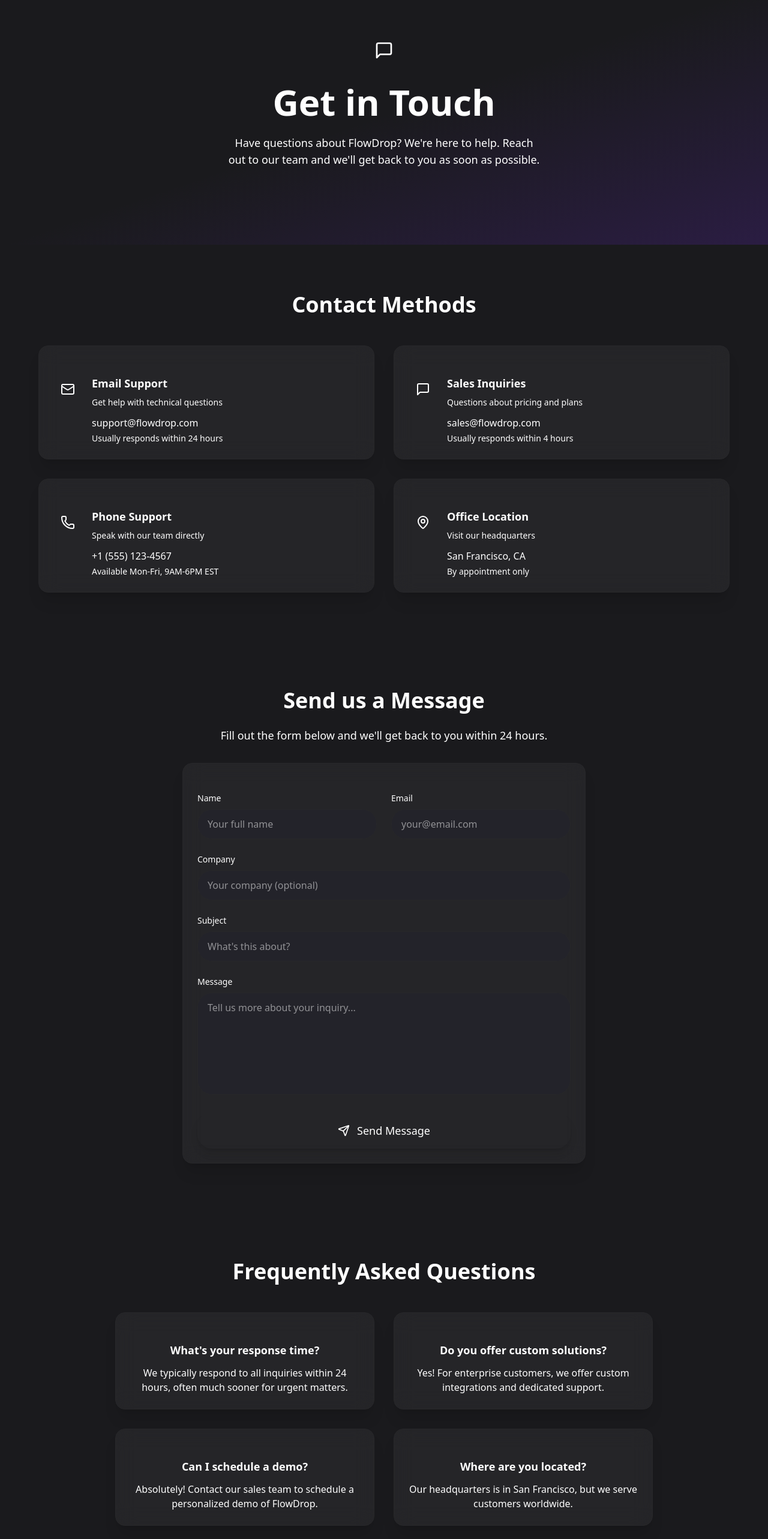
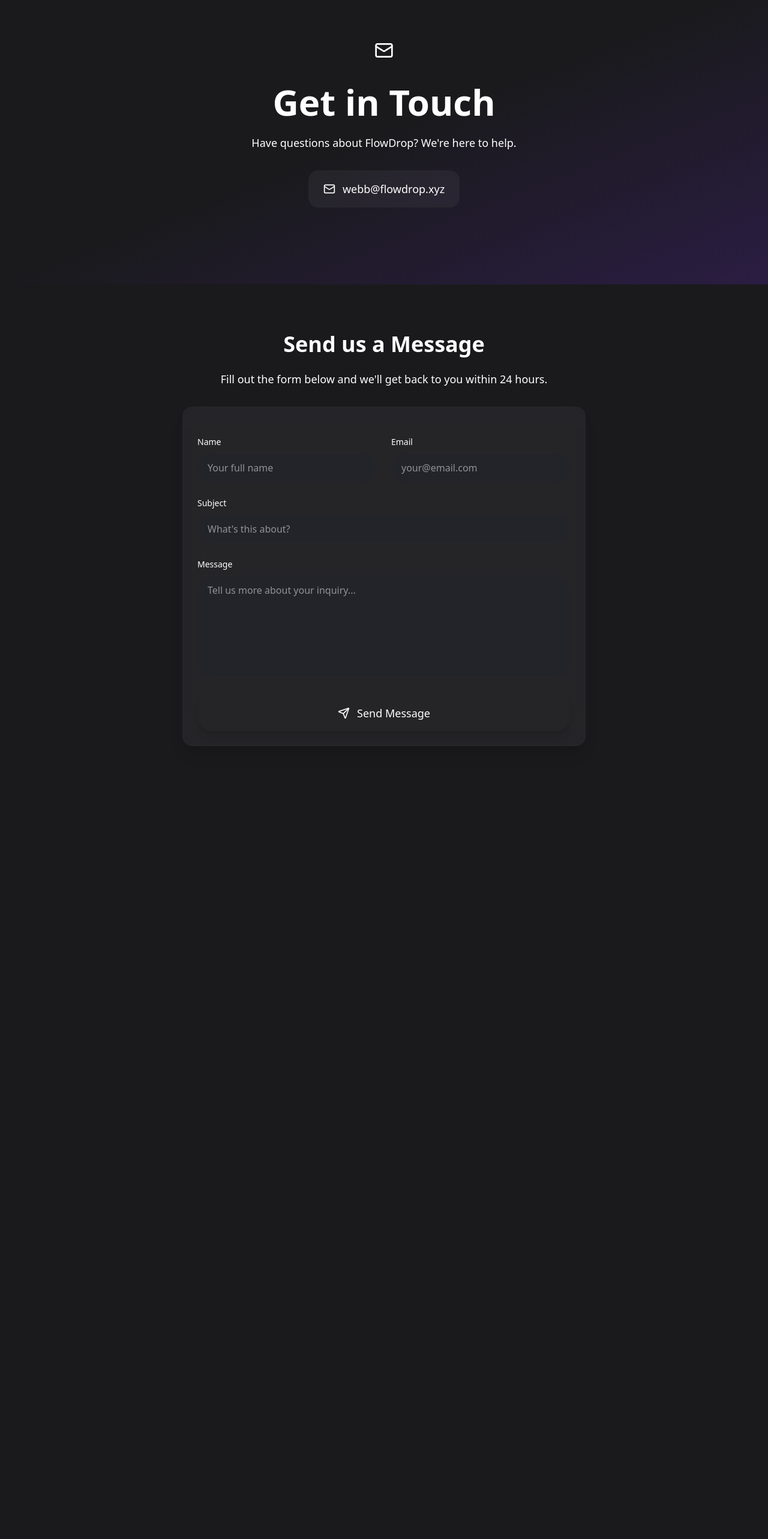
Before and after one commit to webbmaistro/flowdrop, a Next.js app: page /contact in a window 1280 px wide. Shown: the part 92-2658 px from the top of the page at 60% size. After the commit the page ends 1416 px from the top, so only its background shows below. Built offline with nearby package versions, Linux system fonts and the light colour scheme.

Commit message:
migrate supabase to company keys

```diff
--- a/app/api/admin/emails/route.js
+++ b/app/api/admin/emails/route.js
@@ -1,8 +1,8 @@
 import { createClient } from '@supabase/supabase-js'
 
 const supabase = createClient(
-  'https://zocqlxonwsvhkamywijo.supabase.co',
-  'eyJhbGciOiJIUzI1NiIsInR5cCI6IkpXVCJ9.eyJpc3MiOiJzdXBhYmFzZSIsInJlZiI6InpvY3FseG9ud3N2aGthbXl3aWpvIiwicm9sZSI6ImFub24iLCJpYXQiOjE3NDg2NTE2NDUsImV4cCI6MjA2NDIyNzY0NX0.sHKkSxqVa8WFvyaPj4z9WStGdDcR0tbaE6Ri1oasC9E'
+  'https://tuzdkodujqmbtonnhvqe.supabase.co',
+  'eyJhbGciOiJIUzI1NiIsInR5cCI6IkpXVCJ9.eyJpc3MiOiJzdXBhYmFzZSIsInJlZiI6InR1emRrb2R1anFtYnRvbm5odnFlIiwicm9sZSI6ImFub24iLCJpYXQiOjE3NTAxODk4NzQsImV4cCI6MjA2NTc2NTg3NH0.rQCx_cHa7oiJ9RU33bBnxmioZlz7loCf7rUUsEUWCrI'
 )
 
 export async function GET() {
--- a/app/api/subscriberList/route.js
+++ b/app/api/subscriberList/route.js
@@ -5,12 +5,12 @@ export async function POST(request) {
 
       // Direct fetch to Supabase REST API
       const response = await fetch(
-        'https://zocqlxonwsvhkamywijo.supabase.co/rest/v1/subscriberList',
+        'https://tuzdkodujqmbtonnhvqe.supabase.co/rest/v1/subscriberList',
         {
           method: 'POST',
           headers: {
-            'apikey': 'eyJhbGciOiJIUzI1NiIsInR5cCI6IkpXVCJ9.eyJpc3MiOiJzdXBhYmFzZSIsInJlZiI6InpvY3FseG9ud3N2aGthbXl3aWpvIiwicm9sZSI6ImFub24iLCJpYXQiOjE3NDg2NTE2NDUsImV4cCI6MjA2NDIyNzY0NX0.sHKkSxqVa8WFvyaPj4z9WStGdDcR0tbaE6Ri1oasC9E',
-            'Authorization': 'Bearer eyJhbGciOiJIUzI1NiIsInR5cCI6IkpXVCJ9.eyJpc3MiOiJzdXBhYmFzZSIsInJlZiI6InpvY3FseG9ud3N2aGthbXl3aWpvIiwicm9sZSI6ImFub24iLCJpYXQiOjE3NDg2NTE2NDUsImV4cCI6MjA2NDIyNzY0NX0.sHKkSxqVa8WFvyaPj4z9WStGdDcR0tbaE6Ri1oasC9E',
+            'apikey': 'eyJhbGciOiJIUzI1NiIsInR5cCI6IkpXVCJ9.eyJpc3MiOiJzdXBhYmFzZSIsInJlZiI6InR1emRrb2R1anFtYnRvbm5odnFlIiwicm9sZSI6ImFub24iLCJpYXQiOjE3NTAxODk4NzQsImV4cCI6MjA2NTc2NTg3NH0.rQCx_cHa7oiJ9RU33bBnxmioZlz7loCf7rUUsEUWCrI',
+            'Authorization': 'Bearer eyJhbGciOiJIUzI1NiIsInR5cCI6IkpXVCJ9.eyJpc3MiOiJzdXBhYmFzZSIsInJlZiI6InR1emRrb2R1anFtYnRvbm5odnFlIiwicm9sZSI6ImFub24iLCJpYXQiOjE3NTAxODk4NzQsImV4cCI6MjA2NTc2NTg3NH0.rQCx_cHa7oiJ9RU33bBnxmioZlz7loCf7rUUsEUWCrI',
             'Content-Type': 'application/json',
             'Prefer': 'return=minimal'
           },
@@ -40,3 +40,39 @@ export async function POST(request) {
       }, { status: 500 })
     }
   }
+
+export async function GET() {
+  try {
+    // Get count of subscribers
+    const response = await fetch(
+      'https://tuzdkodujqmbtonnhvqe.supabase.co/rest/v1/subscriberList?select=count',
+      {
+        method: 'GET',
+        headers: {
+          'apikey': 'eyJhbGciOiJIUzI1NiIsInR5cCI6IkpXVCJ9.eyJpc3MiOiJzdXBhYmFzZSIsInJlZiI6InR1emRrb2R1anFtYnRvbm5odnFlIiwicm9sZSI6ImFub24iLCJpYXQiOjE3NTAxODk4NzQsImV4cCI6MjA2NTc2NTg3NH0.rQCx_cHa7oiJ9RU33bBnxmioZlz7loCf7rUUsEUWCrI',
+          'Authorization': 'Bearer eyJhbGciOiJIUzI1NiIsInR5cCI6IkpXVCJ9.eyJpc3MiOiJzdXBhYmFzZSIsInJlZiI6InR1emRrb2R1anFtYnRvbm5odnFlIiwicm9sZSI6ImFub24iLCJpYXQiOjE3NTAxODk4NzQsImV4cCI6MjA2NTc2NTg3NH0.rQCx_cHa7oiJ9RU33bBnxmioZlz7loCf7rUUsEUWCrI',
+          'Content-Type': 'application/json',
+          'Prefer': 'count=exact'
+        }
+      }
+    )
+
+    if (!response.ok) {
+      throw new Error('Failed to fetch count')
+    }
+
+    const count = response.headers.get('content-range')?.split('/')[1] || '0'
+
+    return Response.json({
+      success: true,
+      count: parseInt(count)
+    })
+
+  } catch (error) {
+    console.error('Error fetching count:', error)
+    return Response.json({
+      success: false,
+      error: 'Failed to fetch count'
+    }, { status: 500 })
+  }
+}
--- a/app/contact/page.tsx
+++ b/app/contact/page.tsx
@@ -2,55 +2,15 @@
 
 import React, { useState } from 'react';
 import { motion } from 'framer-motion';
-import { Mail, MessageSquare, Phone, MapPin, Send, Check } from 'lucide-react';
-import { Button, Input, Card, CardHeader, CardTitle, CardDescription, CardContent } from '@/components/ui';
+import { Mail, Send, Check } from 'lucide-react';
+import { Button, Input, Card, CardContent } from '@/components/ui';
 import { typography } from '@/lib/styles';
 import { cn } from '@/lib/utils';
-
-const contactMethods = [
-  {
-    title: 'Email Support',
-    description: 'Get help with technical questions',
-    icon: Mail,
-    contact: 'support@flowdrop.com',
-    response: 'Usually responds within 24 hours',
-    color: 'text-primary-main',
-    bgColor: 'bg-primary-main/20',
-  },
-  {
-    title: 'Sales Inquiries',
-    description: 'Questions about pricing and plans',
-    icon: MessageSquare,
-    contact: 'sales@flowdrop.com',
-    response: 'Usually responds within 4 hours',
-    color: 'text-success-500',
-    bgColor: 'bg-success-500/20',
-  },
-  {
-    title: 'Phone Support',
-    description: 'Speak with our team directly',
-    icon: Phone,
-    contact: '+1 (555) 123-4567',
-    response: 'Available Mon-Fri, 9AM-6PM EST',
-    color: 'text-warning-500',
-    bgColor: 'bg-warning-500/20',
-  },
-  {
-    title: 'Office Location',
-    description: 'Visit our headquarters',
-    icon: MapPin,
-    contact: 'San Francisco, CA',
-    response: 'By appointment only',
-    color: 'text-error-500',
-    bgColor: 'bg-error-500/20',
-  },
-];
 
 export default function ContactPage() {
   const [formData, setFormData] = useState({
     name: '',
     email: '',
-    company: '',
     subject: '',
     message: '',
   });
@@ -73,7 +33,6 @@ export default function ContactPage() {
       setFormData({
         name: '',
         email: '',
-        company: '',
         subject: '',
         message: '',
       });
@@ -113,7 +72,7 @@ export default function ContactPage() {
           >
             <motion.div variants={itemVariants} className="flex justify-center mb-6">
               <div className="p-4 bg-primary-main/20 rounded-2xl">
-                <MessageSquare className="w-8 h-8 text-primary-main" />
+                <Mail className="w-8 h-8 text-primary-main" />
               </div>
             </motion.div>
 
@@ -126,55 +85,17 @@ export default function ContactPage() {
 
             <motion.p
               variants={itemVariants}
-              className={cn(typography.bodyLarge, "mb-12 max-w-2xl mx-auto text-balance")}
+              className={cn(typography.bodyLarge, "mb-8 max-w-2xl mx-auto text-balance")}
             >
               Have questions about FlowDrop? We're here to help.
-              Reach out to our team and we'll get back to you as soon as possible.
             </motion.p>
-          </motion.div>
-        </div>
-      </section>
 
-      {/* Contact Methods */}
-      <section className="py-20">
-        <div className="container mx-auto px-6">
-          <motion.div
-            className="max-w-6xl mx-auto"
-            initial="hidden"
-            animate="visible"
-            variants={containerVariants}
-          >
-            <motion.h2 variants={itemVariants} className={cn(typography.h2, "mb-12 text-center")}>
-              Contact Methods
-            </motion.h2>
-
-            <div className="grid grid-cols-1 md:grid-cols-2 gap-8">
-              {contactMethods.map((method) => (
-                <motion.div key={method.title} variants={itemVariants}>
-                  <Card variant="glass" hover className="h-full">
-                    <CardContent className="pt-6">
-                      <div className="flex items-start space-x-4">
-                        <div className={cn("p-3 rounded-xl", method.bgColor)}>
-                          <method.icon className={cn("w-6 h-6", method.color)} />
-                        </div>
-                        <div className="flex-1">
-                          <h3 className="text-lg font-semibold mb-2">{method.title}</h3>
-                          <p className={cn(typography.bodySmall, "text-text-muted mb-3")}>
-                            {method.description}
-                          </p>
-                          <p className="font-medium text-text-primary mb-1">
-                            {method.contact}
-                          </p>
-                          <p className={cn(typography.bodySmall, "text-text-muted")}>
-                            {method.response}
-                          </p>
-                        </div>
-                      </div>
-                    </CardContent>
-                  </Card>
-                </motion.div>
-              ))}
-            </div>
+            <motion.div variants={itemVariants} className="mb-12">
+              <div className="inline-flex items-center space-x-3 bg-background-glass backdrop-blur-lg border border-white/10 rounded-2xl px-6 py-4">
+                <Mail className="w-5 h-5 text-primary-main" />
+                <span className="text-lg font-medium text-text-primary">webb@flowdrop.xyz</span>
+              </div>
+            </motion.div>
           </motion.div>
         </div>
       </section>
@@ -237,13 +158,6 @@ export default function ContactPage() {
                       </div>
 
                       <Input
-                        label="Company"
-                        placeholder="Your company (optional)"
-                        value={formData.company}
-                        onChange={(e) => handleInputChange('company', e.target.value)}
-                      />
-
-                      <Input
                         label="Subject"
                         placeholder="What's this about?"
                         value={formData.subject}
@@ -284,60 +198,6 @@ export default function ContactPage() {
           </motion.div>
         </div>
       </section>
-
-      {/* FAQ Section */}
-      <section className="py-20">
-        <div className="container mx-auto px-6">
-          <motion.div
-            className="max-w-4xl mx-auto text-center"
-            initial="hidden"
-            animate="visible"
-            variants={containerVariants}
-          >
-            <motion.h2 variants={itemVariants} className={cn(typography.h2, "mb-12")}>
-              Frequently Asked Questions
-            </motion.h2>
-
-            <motion.div variants={itemVariants} className="grid gap-8 md:grid-cols-2">
-              <Card variant="glass" hover>
-                <CardContent className="pt-6">
-                  <h3 className="text-lg font-semibold mb-3">What's your response time?</h3>
-                  <p className={typography.body}>
-                    We typically respond to all inquiries within 24 hours, often much sooner for urgent matters.
-                  </p>
-                </CardContent>
-              </Card>
-
-              <Card variant="glass" hover>
-                <CardContent className="pt-6">
-                  <h3 className="text-lg font-semibold mb-3">Do you offer custom solutions?</h3>
-                  <p className={typography.body}>
-                    Yes! For enterprise customers, we offer custom integrations and dedicated support.
-                  </p>
-                </CardContent>
-              </Card>
-
-              <Card variant="glass" hover>
-                <CardContent className="pt-6">
-                  <h3 className="text-lg font-semibold mb-3">Can I schedule a demo?</h3>
-                  <p className={typography.body}>
-                    Absolutely! Contact our sales team to schedule a personalized demo of FlowDrop.
-                  </p>
-                </CardContent>
-              </Card>
-
-              <Card variant="glass" hover>
-                <CardContent className="pt-6">
-                  <h3 className="text-lg font-semibold mb-3">Where are you located?</h3>
-                  <p className={typography.body}>
-                    Our headquarters is in San Francisco, but we serve customers worldwide.
-                  </p>
-                </CardContent>
-              </Card>
-            </motion.div>
-          </motion.div>
-        </div>
-      </section>
     </div>
   );
 }
```
